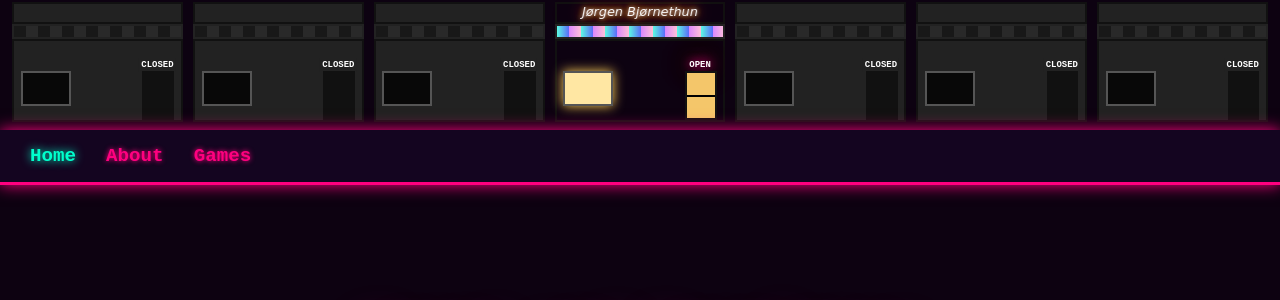
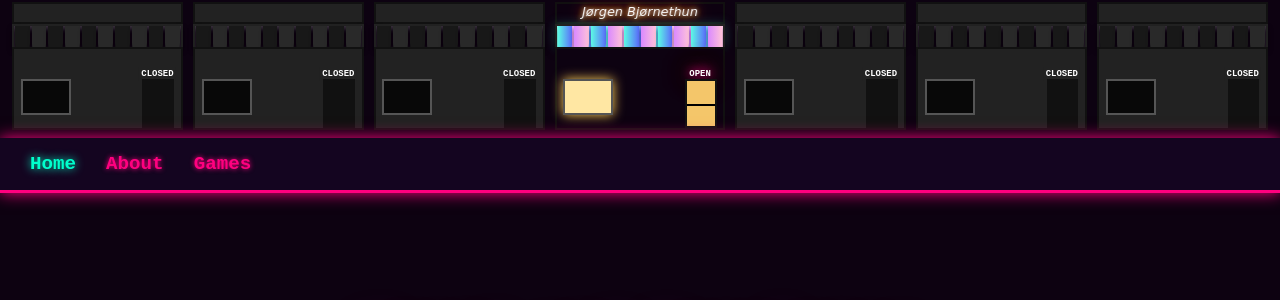
Before and after one commit to jb12-art/Portfolio, a plain HTML site: page index.html in a window 1280 px wide. Shown: the top 300 px of the page. Drawn offline with Linux system fonts and the light colour scheme; a web font is replaced by a local one.

Commit message:
Enhance awning design with new fabric stripes and improved styling for better visual appeal

```diff
--- a/src/css/header.css
+++ b/src/css/header.css
@@ -102,17 +102,89 @@
 
 /* Awning */
 .awning {
-  height: 13%;
+  position: relative;
+  display: flex;
+  align-items: stretch;
+  height: 20%;
 
-  background: repeating-linear-gradient(
+  /* Fabric stripes */
+  /* background: repeating-linear-gradient(
     90deg,
     #555 0px,
     #555 12px,
     #888 12px,
     #888 24px
+  ); */
+
+  /* Outer border */
+  border: 2px solid #222;
+  border-bottom: none;
+
+  /* Awning depth */
+  box-shadow:
+    0 4px 5px rgba(0, 0, 0, 0.4),
+    inset 0 3px 5px rgba(255, 255, 255, 0.2);
+
+  /* Slightly angled fabric */
+  transform: perspective(300px) rotateX('-8deg');
+  transform-origin: top;
+}
+
+/* Individual fabric stripes */
+.awning-stripe {
+  position: relative;
+  flex: 1;
+  height: calc(100% + 14px);
+
+  /* Rounded fabric flaps */
+  border-radius: 0 0 50% 50%;
+
+  /* Small gaps between the fabric stripes */
+  margin: 0 1px;
+
+  /* Small shadow under each flap */
+  box-shadow: 0 3px 4px rgba(0, 0, 0, 0.3);
+}
+
+/* Closed store stripes */
+.store.closed .awning-stripe:nth-child(odd) {
+  background: #181818;
+}
+/* Closed store stripes */
+.store.closed .awning-stripe:nth-child(even) {
+  background: #292929;
+}
+
+/* Open store stripes */
+.store.open .awning-stripe:nth-child(odd) {
+  background: linear-gradient(90deg, #5bfbe4, #5b6cfb);
+}
+/* Open store stripes */
+.store.open .awning-stripe:nth-child(even) {
+  background: linear-gradient(90deg, #da89ff, #ffc2d9);
+}
+
+/* Hanging scalloped fabric edge */
+/* .awning::after {
+  content: '';
+  position: absolute;
+  left: -1px;
+  right: -1px;
+  bottom: -9px;
+  height: 10px; */
+
+/* Rounded hanging edges */
+/* background: radial-gradient(
+    ellipse 12px 9px at 50% 0,
+    #222 98%,
+    transparent 100%
   );
-  border: 2px solid #222;
-}
+
+  background-size: 24px 10px;
+  background-repeat: repeat-x;
+
+  filter: drop-shadow(0 2px 2px rgba(0, 0, 0, 0.4));
+} */
 
 /* Store front */
 .store-front {
@@ -167,7 +239,7 @@
   background-color: #222;
 }
 
-.store.closed .awning {
+/* .store.closed .awning {
   background: repeating-linear-gradient(
     90deg,
     #181818 0px,
@@ -175,7 +247,7 @@
     #292929 12px,
     #292929 24px
   );
-}
+} */
 
 .store.closed .store-front {
   background-color: #222;
@@ -202,6 +274,12 @@
     #da89ff 12px,
     #ffc2d9 24px
   );
+
+  /* more depth */
+  box-shadow:
+    0 4px 8px rgba(0, 0, 0, 0.5),
+    0 0 12px rgba(91, 251, 228, 0.25),
+    inset 0 3px 5px rgba(255, 255, 255, 0.3);
 }
 
 .store.open .store-front {
--- a/src/js/header.js
+++ b/src/js/header.js
@@ -17,6 +17,25 @@ document.head.appendChild(fontLink);
 // Find the logo/header container
 const logo = document.querySelector('.header');
 
+// Individual fabric stripes for awning
+function makeAwning() {
+  return `
+  <div class="awning">
+    <span class="awning-stripe"></span>
+    <span class="awning-stripe"></span>
+    <span class="awning-stripe"></span>
+    <span class="awning-stripe"></span>
+    <span class="awning-stripe"></span>
+    <span class="awning-stripe"></span>
+    <span class="awning-stripe"></span>
+    <span class="awning-stripe"></span>
+    <span class="awning-stripe"></span>
+    <span class="awning-stripe"></span>
+
+  </div>
+  `;
+}
+
 // Create the storefronts
 logo.innerHTML = `
 <div class="store-logo" aria-label="Storefront logo">
@@ -30,7 +49,7 @@ logo.innerHTML = `
   <div class="store closed hide-on-mobile">
 
     <div class="roof"></div>
-    <div class="awning"></div>
+    ${makeAwning()}
 
     <div class="store-front">
       <div class="shop-sign">CLOSED</div>
@@ -43,7 +62,7 @@ logo.innerHTML = `
    <div class="store closed hide-on-mobile">
 
     <div class="roof"></div>
-    <div class="awning"></div>
+    ${makeAwning()}
 
     <div class="store-front">
       <div class="shop-sign">CLOSED</div>
@@ -56,7 +75,7 @@ logo.innerHTML = `
    <div class="store closed">
 
     <div class="roof"></div>
-    <div class="awning"></div>
+    ${makeAwning()}
 
     <div class="store-front">
       <div class="shop-sign">CLOSED</div>
@@ -70,7 +89,7 @@ logo.innerHTML = `
 
     <div class="roof"></div>
     <div class="my-name">Jørgen Bjørnethun</div>
-    <div class="awning"></div>
+    ${makeAwning()}
 
     <div class="store-front">
       <div class="shop-sign">OPEN</div>
@@ -90,7 +109,7 @@ logo.innerHTML = `
   <div class="store closed">
 
     <div class="roof"></div>
-    <div class="awning"></div>
+    ${makeAwning()}
 
     <div class="store-front">
       <div class="shop-sign">CLOSED</div>
@@ -103,7 +122,7 @@ logo.innerHTML = `
   <div class="store closed hide-on-mobile">
 
     <div class="roof"></div>
-    <div class="awning"></div>
+    ${makeAwning()}
 
     <div class="store-front">
       <div class="shop-sign">CLOSED</div>
@@ -116,7 +135,7 @@ logo.innerHTML = `
    <div class="store closed hide-on-mobile">
 
     <div class="roof"></div>
-    <div class="awning"></div>
+    ${makeAwning()}
 
     <div class="store-front">
       <div class="shop-sign">CLOSED</div>
```
